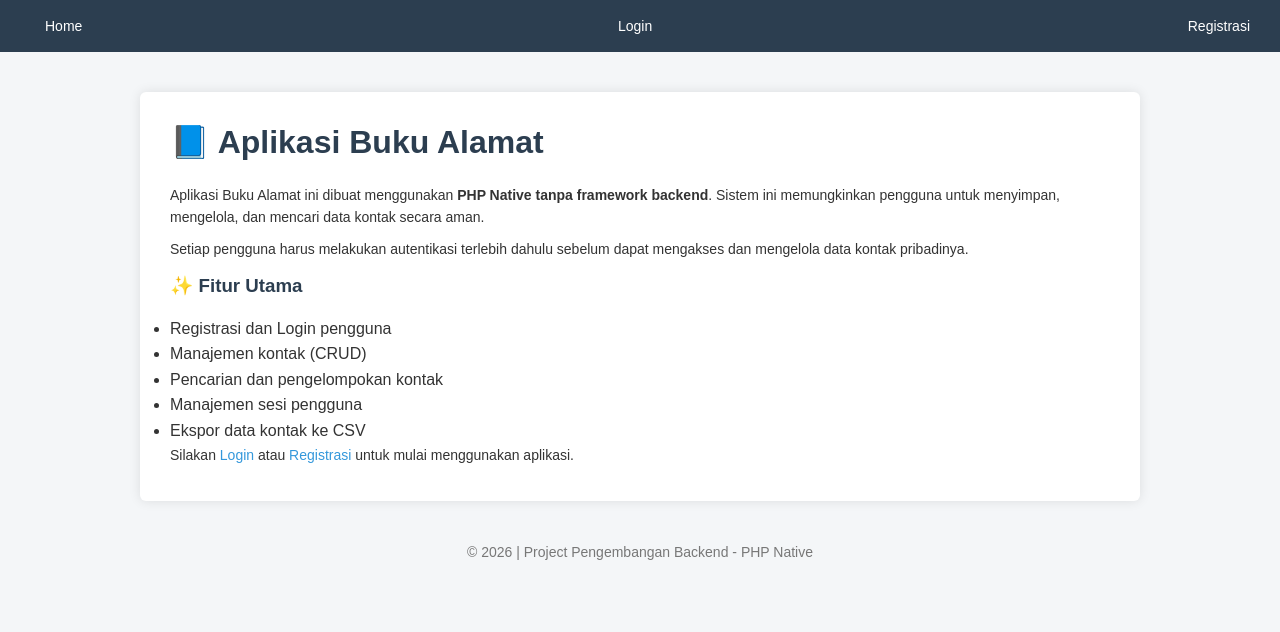
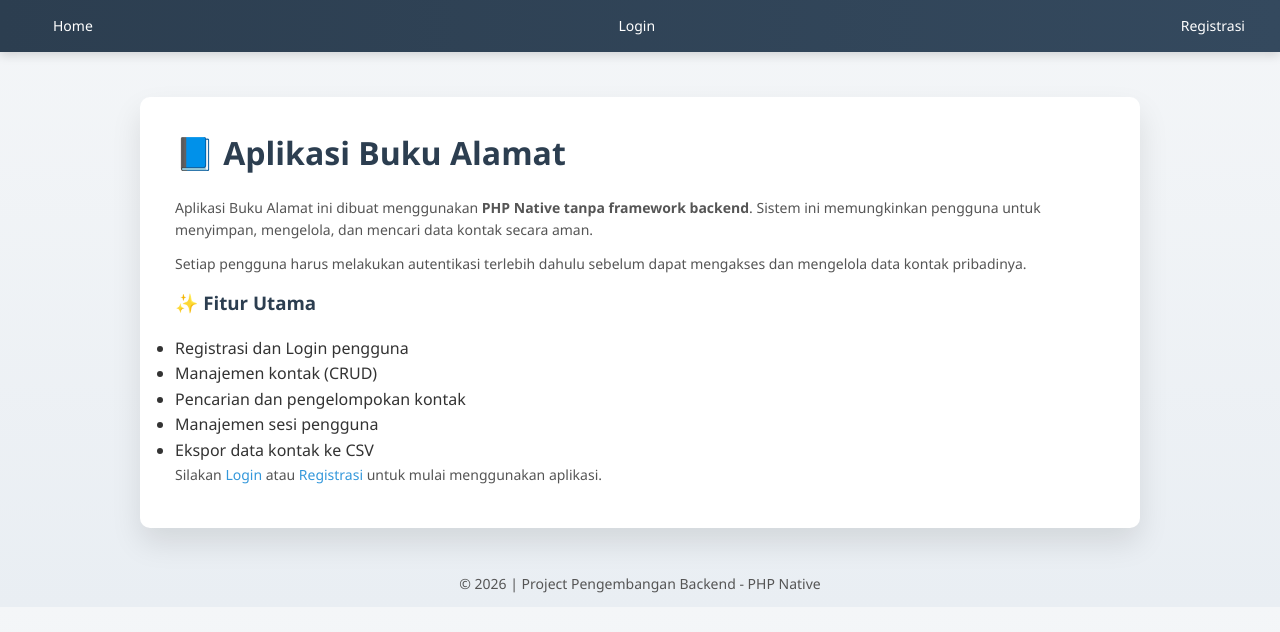
Before and after one commit to IPutuKartyawan/Project-Buku-Alamat, a PHP site: page / in a window 1280 px wide. Shown: the top 632 px of the page. Run offline with PHP 8.4, Linux system fonts and the light colour scheme.

Commit message:
Perbaikan style web

```diff
--- a/assets/style.css
+++ b/assets/style.css
@@ -1,60 +1,93 @@
+
 * {
     margin: 0;
     padding: 0;
     box-sizing: border-box;
-    font-family: Arial, Helvetica, sans-serif;
+    font-family: 'Segoe UI', Arial, Helvetica, sans-serif;
 }
 
+
 body {
-    background-color: #f4f6f8;
+    background: linear-gradient(180deg, #f4f6f8, #e9eef3);
     color: #333;
     line-height: 1.6;
 }
 
+
 .navbar {
-    background-color: #2c3e50;
-    padding: 15px 30px;
+    background: linear-gradient(90deg, #2c3e50, #34495e);
+    padding: 15px 35px;
     display: flex;
     justify-content: space-between;
     align-items: center;
+    box-shadow: 0 3px 10px rgba(0,0,0,0.15);
 }
 
 .navbar .brand {
     color: #ffffff;
     font-size: 20px;
     font-weight: bold;
+    letter-spacing: 0.5px;
 }
 
 .navbar a {
     color: #ffffff;
-    margin-left: 15px;
+    margin-left: 18px;
     text-decoration: none;
     font-size: 14px;
+    position: relative;
 }
 
-.navbar a:hover {
-    text-decoration: underline;
+.navbar a::after {
+    content: "";
+    position: absolute;
+    width: 0;
+    height: 2px;
+    bottom: -3px;
+    left: 0;
+    background-color: #1abc9c;
+    transition: width 0.3s;
+}
+
+.navbar a:hover::after {
+    width: 100%;
 }
 
 .container {
     width: 80%;
     max-width: 1000px;
-    margin: 40px auto;
+    margin: 45px auto;
     background-color: #ffffff;
-    padding: 25px 30px;
-    border-radius: 6px;
-    box-shadow: 0 0 12px rgba(0,0,0,0.1);
+    padding: 30px 35px;
+    border-radius: 10px;
+    box-shadow: 0 15px 30px rgba(0,0,0,0.1);
 }
 
+
 h1, h2, h3 {
-    margin-bottom: 15px;
+    margin-bottom: 18px;
     color: #2c3e50;
+    position: relative;
 }
 
+h2::after {
+    content: "";
+    width: 50px;
+    height: 3px;
+    background-color: #3498db;
+    position: absolute;
+    bottom: -6px;
+    left: 0;
+    border-radius: 3px;
+}
+
+
 p {
-    margin-bottom: 10px;
+    margin-bottom: 12px;
     font-size: 14px;
+    color: #555;
 }
+
 
 a {
     color: #3498db;
@@ -62,17 +95,19 @@ a {
 }
 
 a:hover {
+    color: #1d6fa5;
     text-decoration: underline;
 }
 
+
 form {
-    margin-top: 20px;
+    margin-top: 25px;
 }
 
 form label {
     display: block;
-    margin-top: 12px;
-    font-weight: bold;
+    margin-top: 14px;
+    font-weight: 600;
     font-size: 14px;
 }
 
@@ -80,16 +115,17 @@ form input,
 form select,
 form textarea {
     width: 100%;
-    padding: 8px 10px;
-    margin-top: 5px;
-    border-radius: 4px;
+    padding: 10px 12px;
+    margin-top: 6px;
+    border-radius: 6px;
     border: 1px solid #ccc;
     font-size: 14px;
+    transition: all 0.2s ease;
 }
 
 form textarea {
     resize: vertical;
-    min-height: 80px;
+    min-height: 90px;
 }
 
 form input:focus,
@@ -97,98 +133,100 @@ form select:focus,
 form textarea:focus {
     outline: none;
     border-color: #3498db;
-    box-shadow: 0 0 3px rgba(52,152,219,0.4);
+    box-shadow: 0 0 0 3px rgba(52,152,219,0.15);
 }
 
 
 button,
 .btn {
-    margin-top: 15px;
-    padding: 10px 18px;
-    background-color: #3498db;
+    margin-top: 18px;
+    padding: 10px 20px;
+    background: linear-gradient(90deg, #3498db, #2980b9);
     border: none;
     color: #ffffff;
     cursor: pointer;
-    border-radius: 4px;
+    border-radius: 6px;
     font-size: 14px;
+    font-weight: 600;
+    transition: all 0.25s ease;
 }
 
 button:hover,
 .btn:hover {
-    background-color: #2980b9;
+    transform: translateY(-1px);
+    box-shadow: 0 8px 15px rgba(0,0,0,0.15);
 }
 
+
 .btn-danger {
-    background-color: #e74c3c;
-}
-
-.btn-danger:hover {
-    background-color: #c0392b;
+    background: linear-gradient(90deg, #e74c3c, #c0392b);
 }
 
 .btn-secondary {
-    background-color: #7f8c8d;
-}
-
-.btn-secondary:hover {
-    background-color: #636e72;
+    background: linear-gradient(90deg, #7f8c8d, #636e72);
 }
 
 
 .alert {
-    padding: 12px;
-    border-radius: 4px;
-    margin-bottom: 15px;
+    padding: 14px;
+    border-radius: 6px;
+    margin-bottom: 18px;
     font-size: 14px;
 }
 
 .alert-error {
-    background-color: #f8d7da;
-    color: #721c24;
+    background-color: #fdecea;
+    color: #922b21;
 }
 
 .alert-success {
-    background-color: #d4edda;
-    color: #155724;
+    background-color: #eafaf1;
+    color: #1e8449;
 }
 
 
 table {
     width: 100%;
     border-collapse: collapse;
-    margin-top: 20px;
+    margin-top: 25px;
     font-size: 14px;
+    overflow: hidden;
+    border-radius: 8px;
 }
 
 table th {
-    background-color: #3498db;
+    background: linear-gradient(90deg, #3498db, #2980b9);
     color: #ffffff;
-    padding: 10px;
+    padding: 12px;
 }
 
 table td {
-    padding: 10px;
-    border: 1px solid #ddd;
+    padding: 12px;
+    border-bottom: 1px solid #e5e5e5;
     text-align: center;
 }
 
 table tr:nth-child(even) {
-    background-color: #f2f2f2;
+    background-color: #f8fafc;
+}
+
+table tr:hover {
+    background-color: #eef6ff;
 }
 
 
 .search-box {
-    margin-bottom: 15px;
+    margin-bottom: 18px;
 }
 
 .search-box input {
-    width: 300px;
-    padding: 8px;
+    width: 320px;
+    padding: 9px 12px;
 }
 
 
 .footer {
-    margin-top: 40px;
+    margin-top: 45px;
     text-align: center;
     font-size: 13px;
     color: #777;
@@ -198,7 +236,7 @@ table tr:nth-child(even) {
 @media (max-width: 768px) {
     .container {
         width: 95%;
-        padding: 20px;
+        padding: 22px;
     }
 
     .navbar {
@@ -207,7 +245,7 @@ table tr:nth-child(even) {
     }
 
     .navbar a {
-        margin: 5px 0;
+        margin: 6px 0;
     }
 
     table {
```
